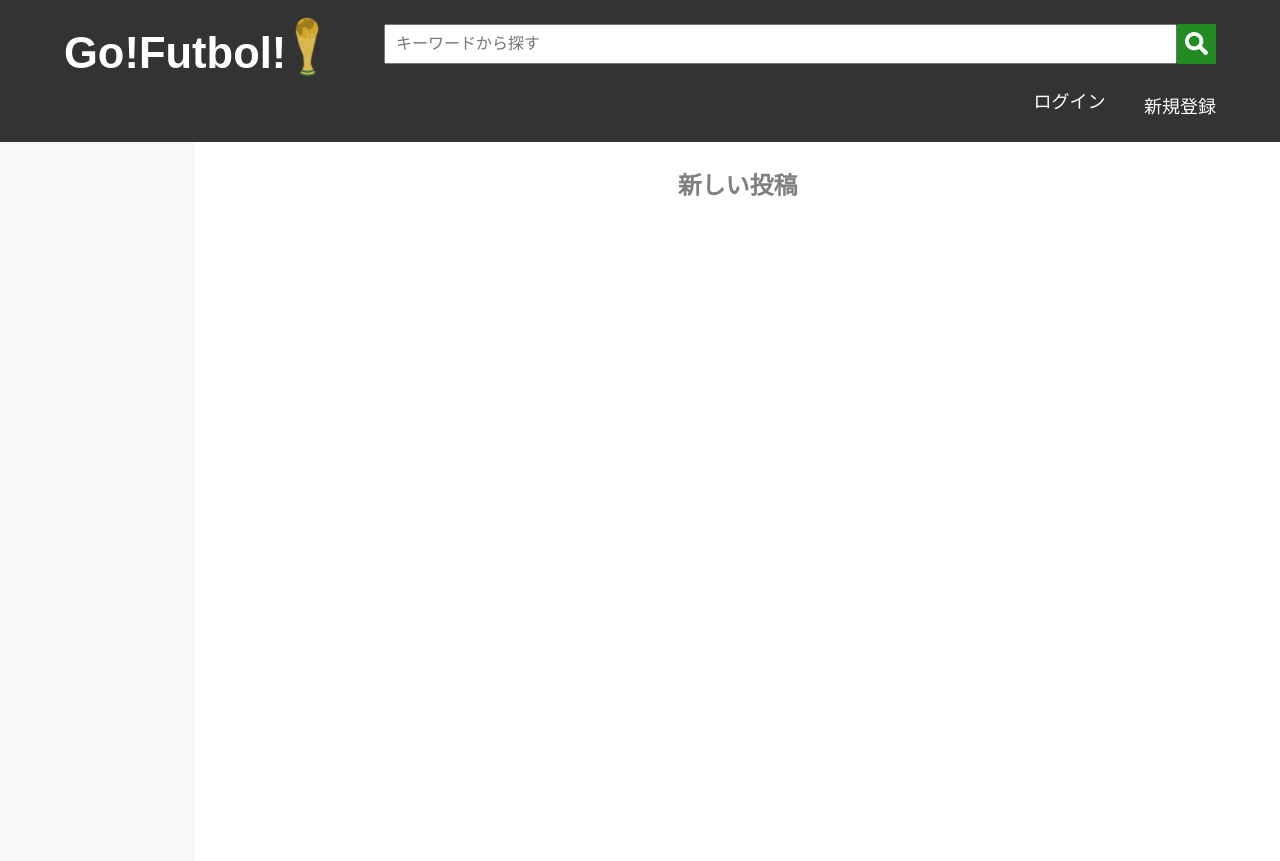
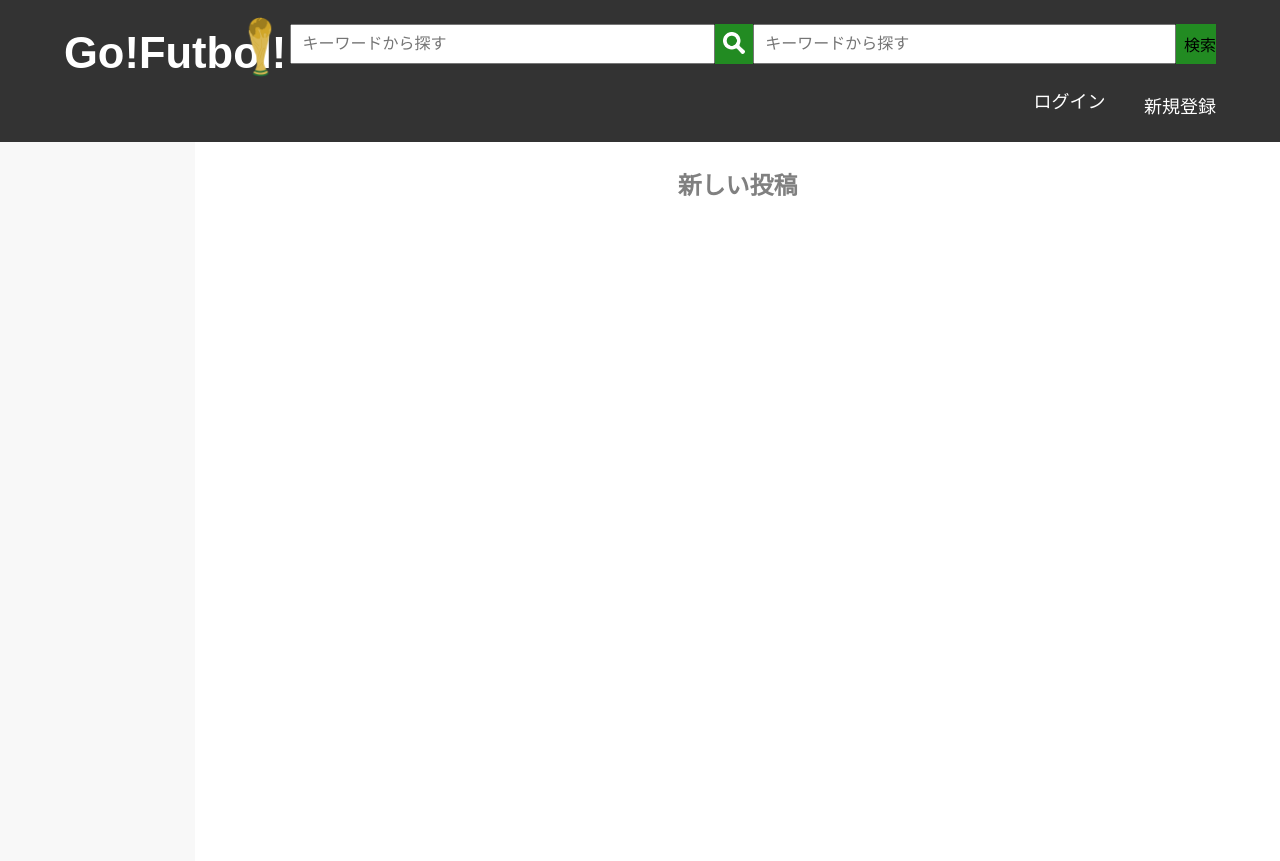
Before and after one commit to takunakashima/gofutbol, a Rails app: page / in a window 1280 px wide. Shown: the top 861 px of the page. Run offline with Rails 7, Linux system fonts and the light colour scheme; data that the repository does not hold is empty; style sheets or scripts are compiled from the project's sources; some libraries are stand-ins or nearby versions.

Commit message:
検索機能ビュー表示実装

```diff
--- a/app/views/shared/_header.html.erb
+++ b/app/views/shared/_header.html.erb
@@ -3,6 +3,7 @@
   <div class='search-bar-contents'>
     <%= link_to 'Go!Futbol!', root_path, class:"app_logo"%>
     <%= image_tag "トロフィー.png", class:"トロフィーicon" %>
+<%# 検索フォーム %>
     <form class="search-form" action="#">
       <input class='input-box' placeholder='キーワードから探す'>
       <button class="search-button">
@@ -10,6 +11,12 @@
         <%= image_tag "search.png", class:"search-icon" %>
       </button>
     </form>
+
+    <%= form_with(url: search_posts_path, local: true, method: :get, class: "search-form") do |form| %>
+  <%= form.text_field :keyword, placeholder: "キーワードから探す", class: "input-box" %>
+  <%= form.submit "検索", class: "search-button" %>
+<% end %>
+<%# 検索フォーム %>
   </div>
   <div class='nav'>
     <ul class='lists-left'>
```
